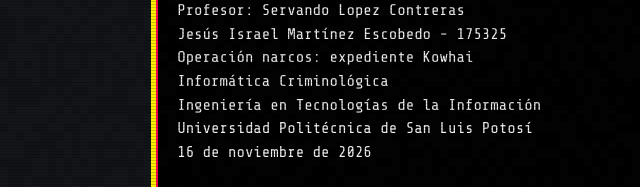
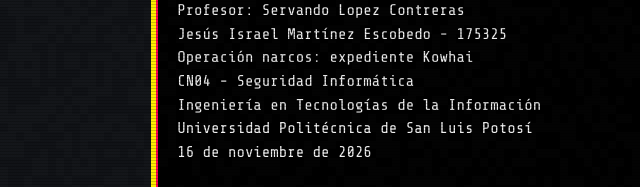
Before and after one commit to 1tdbx/portafolioProgramacionWAP, a plain HTML site: page P3/Actividades/Pr03.html in a window 1280 px wide. Shown: the part 375-562 px from the top of the page, 0-640 px from the left. Drawn offline with nearby package versions, Linux system fonts and the light colour scheme.

Commit message:
Agregar PR03 Operación narcos: expediente Kowhai ACTUALIZADO

```diff
--- a/P3/Actividades/Pr03.html
+++ b/P3/Actividades/Pr03.html
@@ -949,7 +949,7 @@
                 <p class="professor">Profesor: Servando Lopez Contreras</p>
                 <p class="student">Jesús Israel Martínez Escobedo - 175325</p>
                 <p>Operación narcos: expediente Kowhai</p>
-                <p>Informática Criminológica</p>
+                <p>CN04 - Seguridad Informática</p>
                 <p>Ingeniería en Tecnologías de la Información</p>
                 <p>Universidad Politécnica de San Luis Potosí</p>
                 <p>16 de noviembre de 2026</p>
```
Also changed, not shown: index.html (+1 -1 lines).
